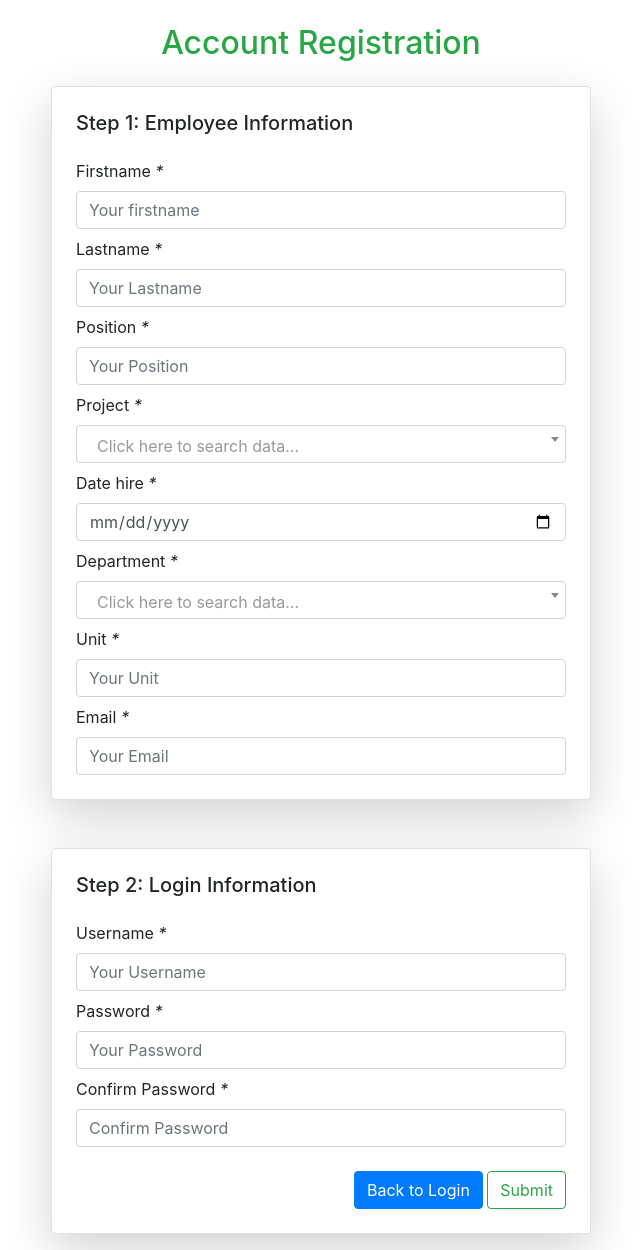
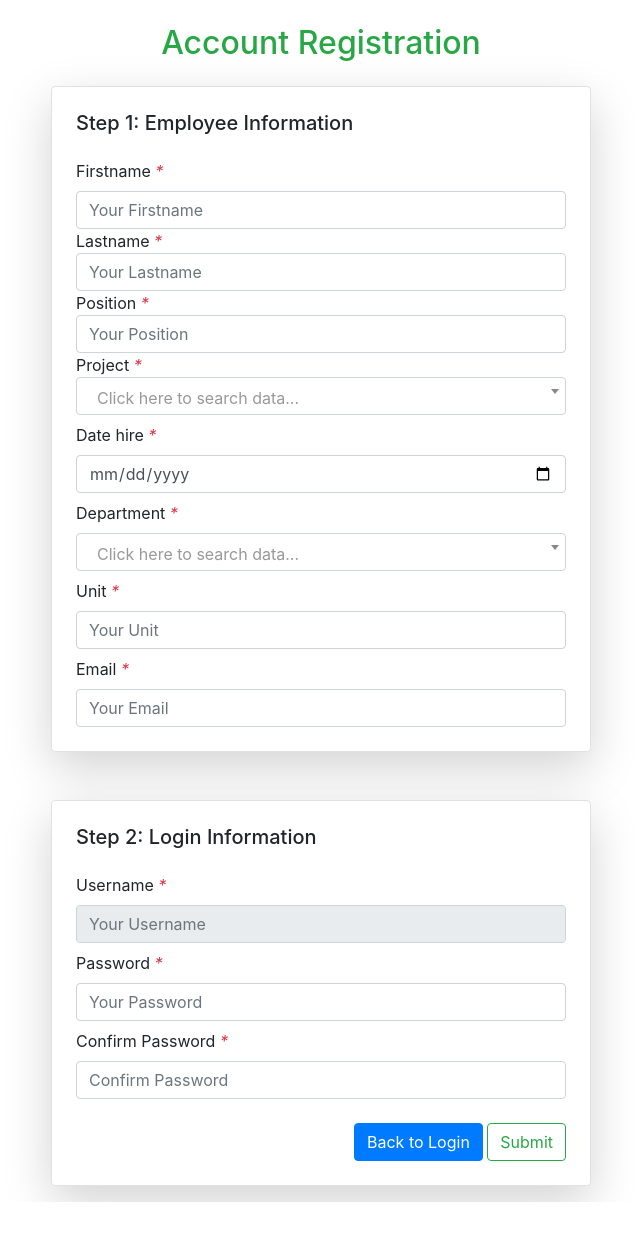
Before and after one commit to switch2innocent/cross-sync_v2, a PHP site: page /register.view.php in a window 1280 px wide. Shown: the whole page, without its empty margins (319-959 px from the left). After the commit the page ends 1202 px from the top, so only its background shows below. Run offline with PHP 8.4, Linux system fonts and the light colour scheme; data comes from the database, SQL or seed files in the repository; some libraries are stand-ins or nearby versions.

Commit message:
Fixed auto generate username

```diff
--- a/Upload.view.php
+++ b/Upload.view.php
@@ -187,7 +187,7 @@ if (!isset($_SESSION['loggedin']) || $_SESSION['loggedin'] !== true) {
 
           <!-- Modal Header -->
           <div class="modal-header bg-dark">
-            <h4 class="modal-title font-weight-bold">Upload File</h4>
+            <h4 class="modal-title font-weight-bold">Upload</h4>
             <button type="button" class="close text-white" data-dismiss="modal">&times;</button>
           </div>
 
@@ -195,7 +195,7 @@ if (!isset($_SESSION['loggedin']) || $_SESSION['loggedin'] !== true) {
           <div class="modal-body">
             <form method="POST" enctype="multipart/form-data" id="upload-form">
 
-              <h6 class="font-weight-bold mt-3">Central Warehouse</h6>
+              <h6 class="font-weight-bold mt-3">Central Warehouse <i class="text-danger">*</i></h6>
               <div class="form-group">
                 <div class="custom-file">
                   <input type="file" class="form-control custom-file-input" name="upload-centralWarehouse" id="upload-centralWarehouse">
@@ -204,7 +204,7 @@ if (!isset($_SESSION['loggedin']) || $_SESSION['loggedin'] !== true) {
               </div>
               <hr>
 
-              <h6 class="font-weight-bold">Inventory Data</h6>
+              <h6 class="font-weight-bold">Inventory Data <i class="text-danger">*</i></h6>
               <div class="form-group">
                 <div class="custom-file">
                   <input type="file" class="form-control form-control-sm custom-file-input" name="upload-inventoryData" id="upload-inventoryData">
--- a/assets/script/upload.script.js
+++ b/assets/script/upload.script.js
@@ -77,7 +77,7 @@ $(document).ready(function () {
       topStart: {
         buttons: [
           {
-            text: '<i class="fas fa-plus"></i> &nbsp; Upload File',
+            text: '<i class="fas fa-plus"></i> &nbsp; Add File',
             action: function (e, dt, node, config) {
               // ! Trigger the upload modal to open
               var uploadModal = new bootstrap.Modal(
--- a/register.view.php
+++ b/register.view.php
@@ -27,34 +27,34 @@
 
                     <h5 class="mb-4">Step 1: Employee Information</h5>
 
-                    <label for="firstname">Firstname <i class="color-danger">*</i></label>
-                    <input type="text" class="form-control" id="firstname" placeholder="Your firstname">
+                    <label for="firstname">Firstname <i class="text-danger">*</i></label>
+                    <input type="text" class="form-control" id="firstname" placeholder="Your firstname" style="text-transform: capitalize;>
 
-                    <label for="lastname" class="mt-2">Lastname <i class="color-danger">*</i></label>
-                    <input type="text" class="form-control" id="lastname" placeholder="Your Lastname">
+                    <label for="lastname" class="mt-2">Lastname <i class="text-danger">*</i></label>
+                    <input type="text" class="form-control" id="lastname" placeholder="Your Lastname" style="text-transform: capitalize;>
 
-                    <label for="position" class="mt-2">Position <i class="color-danger">*</i></label>
-                    <input type="text" class="form-control" id="position" placeholder="Your Position">
+                    <label for="position" class="mt-2">Position <i class="text-danger">*</i></label>
+                    <input type="text" class="form-control" id="position" placeholder="Your Position" style="text-transform: capitalize;>
 
                     <!-- Project using select2 -->
-                    <label for="project" class="mt-2">Project <i class="color-danger">*</i></label>
+                    <label for="project" class="mt-2">Project <i class="text-danger">*</i></label>
                     <select name="" id="project" class="form-control select2">
                         <option value="">Select a Project</option>
                     </select>
 
-                    <label for="date-hire" class="mt-2">Date hire <i class="color-danger">*</i></label>
+                    <label for="date-hire" class="mt-2">Date hire <i class="text-danger">*</i></label>
                     <input type="date" id="date-hire" class="form-control">
 
                     <!-- Department using select2 -->
-                    <label for="department" class="mt-2">Department <i class="color-danger">*</i></label>
+                    <label for="department" class="mt-2">Department <i class="text-danger">*</i></label>
                     <select name="" id="department" class="form-control select2">
                         <option value="">Select a Department</option>
                     </select>
 
-                    <label for="unit" class="mt-2">Unit <i class="color-danger">*</i></label>
+                    <label for="unit" class="mt-2">Unit <i class="text-danger">*</i></label>
                     <input type="number" class="form-control" id="unit" placeholder="Your Unit">
 
-                    <label for="email" class="mt-2">Email <i class="color-danger">*</i></label>
+                    <label for="email" class="mt-2">Email <i class="text-danger">*</i></label>
                     <input type="email" class="form-control" id="email" placeholder="Your Email">
 
                 </div>
@@ -64,13 +64,13 @@
 
                     <h5 class="mb-4">Step 2: Login Information</h5>
 
-                    <label for="username">Username <i class="color-danger">*</i></label>
-                    <input type="text" class="form-control" id="username" placeholder="Your Username">
+                    <label for="username">Username <i class="text-danger">*</i></label>
+                    <input type="text" class="form-control" id="username" placeholder="Your Username" readonly>
 
-                    <label for="password" class="mt-2">Password <i class="color-danger">*</i></label>
+                    <label for="password" class="mt-2">Password <i class="text-danger">*</i></label>
                     <input type="password" class="form-control" id="password" placeholder="Your Password">
 
-                    <label for="con-password" class="mt-2">Confirm Password <i class="color-danger">*</i></label>
+                    <label for="con-password" class="mt-2">Confirm Password <i class="text-danger">*</i></label>
                     <input type="password" class="form-control" id="con-password" placeholder="Confirm Password">
 
                     <div class="text-right mt-4">
```
Also changed, not shown: assets/script/register.script.js (+31 -2 lines), controls/add_user.ctrl.php (+4 -4 lines), sample csv/central warehouse.csv (renamed from sample csv/F-IVM-008-Weekly-Materials-Inventory-as-of-October-2024.csv).
